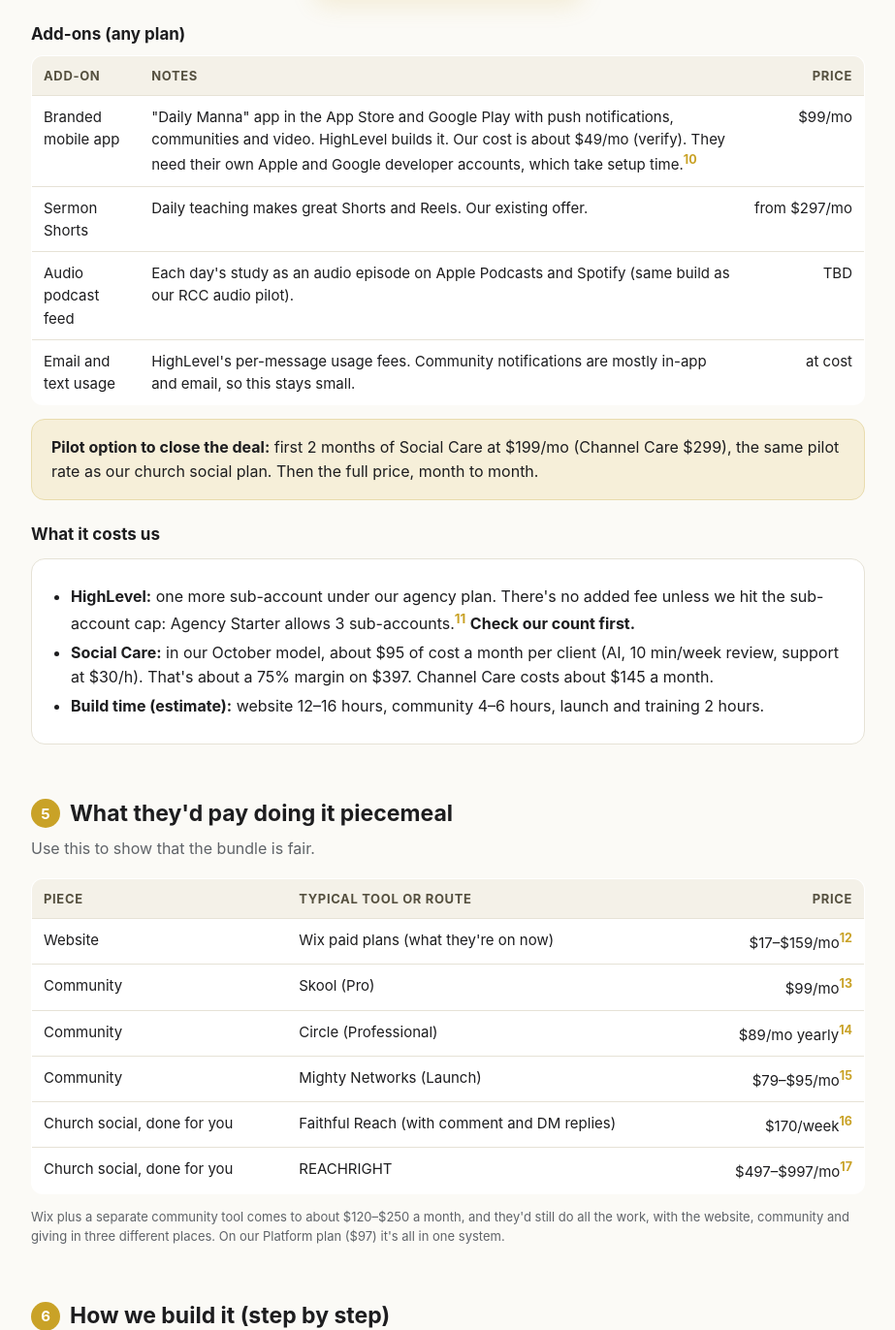
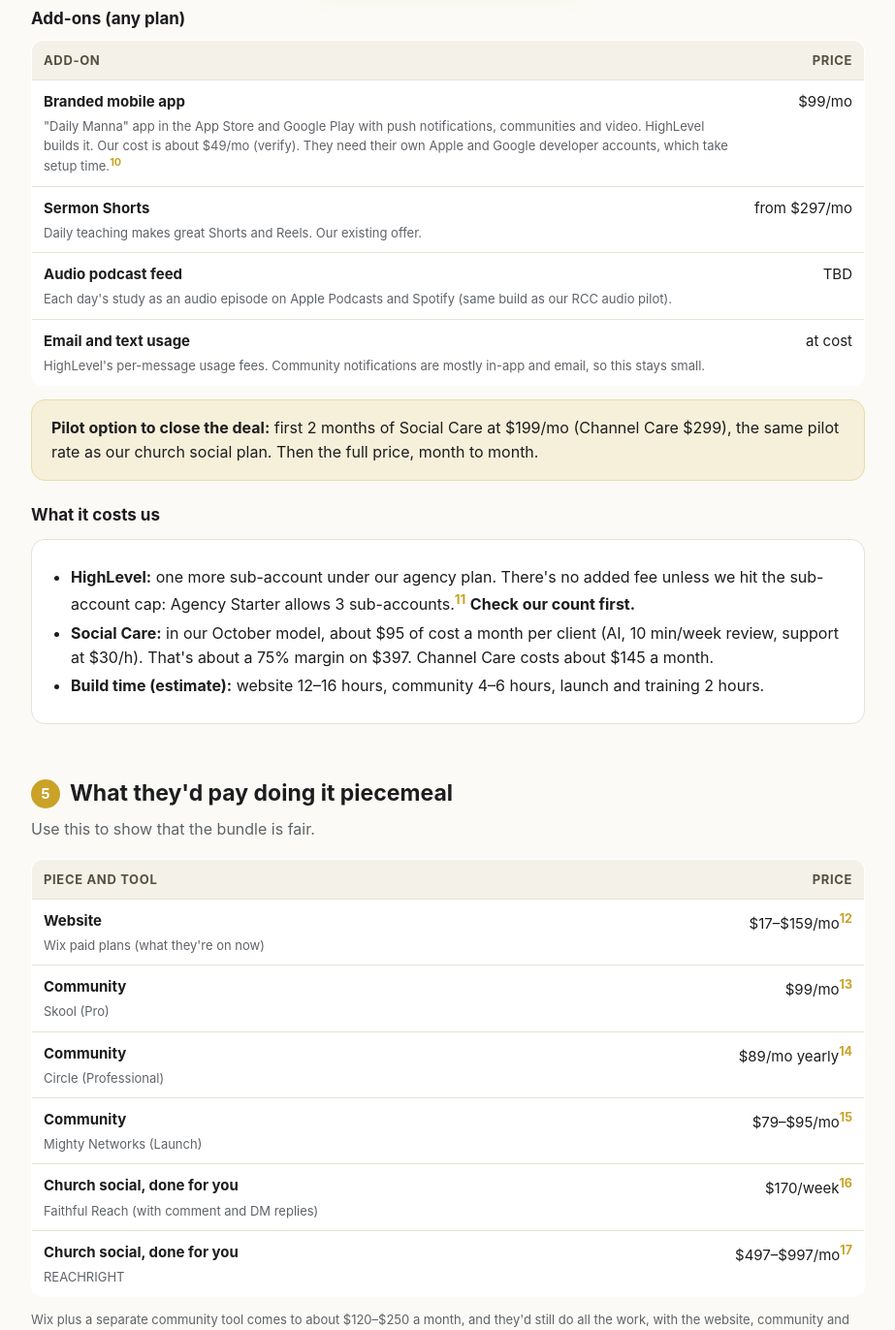
Before and after one commit to goldwareos/goldware-briefs, a plain HTML site: page daily-manna-d97060f9/index.html in a window 1280 px wide. Shown: the part 3900-5272 px from the top of the page at 97% size, without its empty margins (178-1101 px from the left). Drawn offline with Linux system fonts and the light colour scheme.

Commit message:
Mobile-friendly tables

```diff
--- a/daily-manna-d97060f9/index.html
+++ b/daily-manna-d97060f9/index.html
@@ -125,11 +125,11 @@
 
   <h3>One-time setup</h3>
   <div class="scroll"><table>
-    <tr><th>Item</th><th>What's included</th><th class="r">List</th><th class="r">Ministry price</th></tr>
-    <tr><td><b>Website redesign</b></td><td>Our 5-page tier. Home, About + Statement of Faith, Watch (live embed + archive by month), Reading Plan (a real page plus the PDF), Ladies' Daily Manna, Give, Contact form, and Join the Community. Moved off Wix, domain pointed to the new site.</td><td class="r">$2,000</td><td class="r"><b>$1,500</b></td></tr>
-    <tr><td><b>Community build</b></td><td>Group, channels, announcement channel, privacy settings, the join form on the site with an automation that adds people to the group, a welcome email, the reading plan as a course (first month loaded), a launch kit (a pinned comment, a post and a script line Bob reads on the stream), and a 30-minute training for Bob and Cheryl.</td><td class="r">$750</td><td class="r"><b>$500</b></td></tr>
-    <tr><td><b>Social setup</b></td><td>Connect YouTube/Facebook (partner access, never their passwords), light channel cleanup, posting calendar. Waived with a website redesign.</td><td class="r">$250</td><td class="r"><b>$0</b></td></tr>
-    <tr><td colspan="2"><b>Total one-time</b></td><td class="r">$3,000</td><td class="r"><b>$2,000</b></td></tr>
+    <tr><th>Item</th><th class="r">List</th><th class="r">Ministry</th></tr>
+    <tr><td><b>Website redesign</b><div class="small muted" style="margin-top:4px">Our 5-page tier. Home, About + Statement of Faith, Watch (live embed + archive by month), Reading Plan (a real page plus the PDF), Ladies' Daily Manna, Give, Contact form, and Join the Community. Moved off Wix, domain pointed to the new site.</div></td><td class="r">$2,000</td><td class="r"><b>$1,500</b></td></tr>
+    <tr><td><b>Community build</b><div class="small muted" style="margin-top:4px">Group, channels, announcement channel, privacy settings, the join form on the site with an automation that adds people to the group, a welcome email, the reading plan as a course (first month loaded), a launch kit (a pinned comment, a post and a script line Bob reads on the stream), and a 30-minute training for Bob and Cheryl.</div></td><td class="r">$750</td><td class="r"><b>$500</b></td></tr>
+    <tr><td><b>Social setup</b><div class="small muted" style="margin-top:4px">Connect YouTube/Facebook (partner access, never their passwords), light channel cleanup, posting calendar. Waived with a website redesign.</div></td><td class="r">$250</td><td class="r"><b>$0</b></td></tr>
+    <tr><td><b>Total one-time</b></td><td class="r">$3,000</td><td class="r"><b>$2,000</b></td></tr>
   </table></div>
 
   <h3>Monthly plans</h3>
@@ -179,11 +179,11 @@
 
   <h3>Add-ons (any plan)</h3>
   <div class="scroll"><table>
-    <tr><th>Add-on</th><th>Notes</th><th class="r">Price</th></tr>
-    <tr><td>Branded mobile app</td><td>"Daily Manna" app in the App Store and Google Play with push notifications, communities and video. HighLevel builds it. Our cost is about $49/mo (verify). They need their own Apple and Google developer accounts, which take setup time.<sup><a href="#s10">10</a></sup></td><td class="r">$99/mo</td></tr>
-    <tr><td>Sermon Shorts</td><td>Daily teaching makes great Shorts and Reels. Our existing offer.</td><td class="r">from $297/mo</td></tr>
-    <tr><td>Audio podcast feed</td><td>Each day's study as an audio episode on Apple Podcasts and Spotify (same build as our RCC audio pilot).</td><td class="r">TBD</td></tr>
-    <tr><td>Email and text usage</td><td>HighLevel's per-message usage fees. Community notifications are mostly in-app and email, so this stays small.</td><td class="r">at cost</td></tr>
+    <tr><th>Add-on</th><th class="r">Price</th></tr>
+    <tr><td><b>Branded mobile app</b><div class="small muted" style="margin-top:4px">"Daily Manna" app in the App Store and Google Play with push notifications, communities and video. HighLevel builds it. Our cost is about $49/mo (verify). They need their own Apple and Google developer accounts, which take setup time.<sup><a href="#s10">10</a></sup></div></td><td class="r">$99/mo</td></tr>
+    <tr><td><b>Sermon Shorts</b><div class="small muted" style="margin-top:4px">Daily teaching makes great Shorts and Reels. Our existing offer.</div></td><td class="r">from $297/mo</td></tr>
+    <tr><td><b>Audio podcast feed</b><div class="small muted" style="margin-top:4px">Each day's study as an audio episode on Apple Podcasts and Spotify (same build as our RCC audio pilot).</div></td><td class="r">TBD</td></tr>
+    <tr><td><b>Email and text usage</b><div class="small muted" style="margin-top:4px">HighLevel's per-message usage fees. Community notifications are mostly in-app and email, so this stays small.</div></td><td class="r">at cost</td></tr>
   </table></div>
 
   <div class="callout">
@@ -204,13 +204,13 @@
   <h2><span class="n">5</span>What they'd pay doing it piecemeal</h2>
   <p class="lead">Use this to show that the bundle is fair.</p>
   <div class="scroll"><table>
-    <tr><th>Piece</th><th>Typical tool or route</th><th class="r">Price</th></tr>
-    <tr><td>Website</td><td>Wix paid plans (what they're on now)</td><td class="r">$17–$159/mo<sup><a href="#s12">12</a></sup></td></tr>
-    <tr><td>Community</td><td>Skool (Pro)</td><td class="r">$99/mo<sup><a href="#s13">13</a></sup></td></tr>
-    <tr><td>Community</td><td>Circle (Professional)</td><td class="r">$89/mo yearly<sup><a href="#s14">14</a></sup></td></tr>
-    <tr><td>Community</td><td>Mighty Networks (Launch)</td><td class="r">$79–$95/mo<sup><a href="#s15">15</a></sup></td></tr>
-    <tr><td>Church social, done for you</td><td>Faithful Reach (with comment and DM replies)</td><td class="r">$170/week<sup><a href="#s16">16</a></sup></td></tr>
-    <tr><td>Church social, done for you</td><td>REACHRIGHT</td><td class="r">$497–$997/mo<sup><a href="#s17">17</a></sup></td></tr>
+    <tr><th>Piece and tool</th><th class="r">Price</th></tr>
+    <tr><td><b>Website</b><div class="small muted" style="margin-top:4px">Wix paid plans (what they're on now)</div></td><td class="r">$17–$159/mo<sup><a href="#s12">12</a></sup></td></tr>
+    <tr><td><b>Community</b><div class="small muted" style="margin-top:4px">Skool (Pro)</div></td><td class="r">$99/mo<sup><a href="#s13">13</a></sup></td></tr>
+    <tr><td><b>Community</b><div class="small muted" style="margin-top:4px">Circle (Professional)</div></td><td class="r">$89/mo yearly<sup><a href="#s14">14</a></sup></td></tr>
+    <tr><td><b>Community</b><div class="small muted" style="margin-top:4px">Mighty Networks (Launch)</div></td><td class="r">$79–$95/mo<sup><a href="#s15">15</a></sup></td></tr>
+    <tr><td><b>Church social, done for you</b><div class="small muted" style="margin-top:4px">Faithful Reach (with comment and DM replies)</div></td><td class="r">$170/week<sup><a href="#s16">16</a></sup></td></tr>
+    <tr><td><b>Church social, done for you</b><div class="small muted" style="margin-top:4px">REACHRIGHT</div></td><td class="r">$497–$997/mo<sup><a href="#s17">17</a></sup></td></tr>
   </table></div>
   <p class="small muted">Wix plus a separate community tool comes to about $120–$250 a month, and they'd still do all the work, with the website, community and giving in three different places. On our Platform plan ($97) it's all in one system.</p>
 </section>
```
